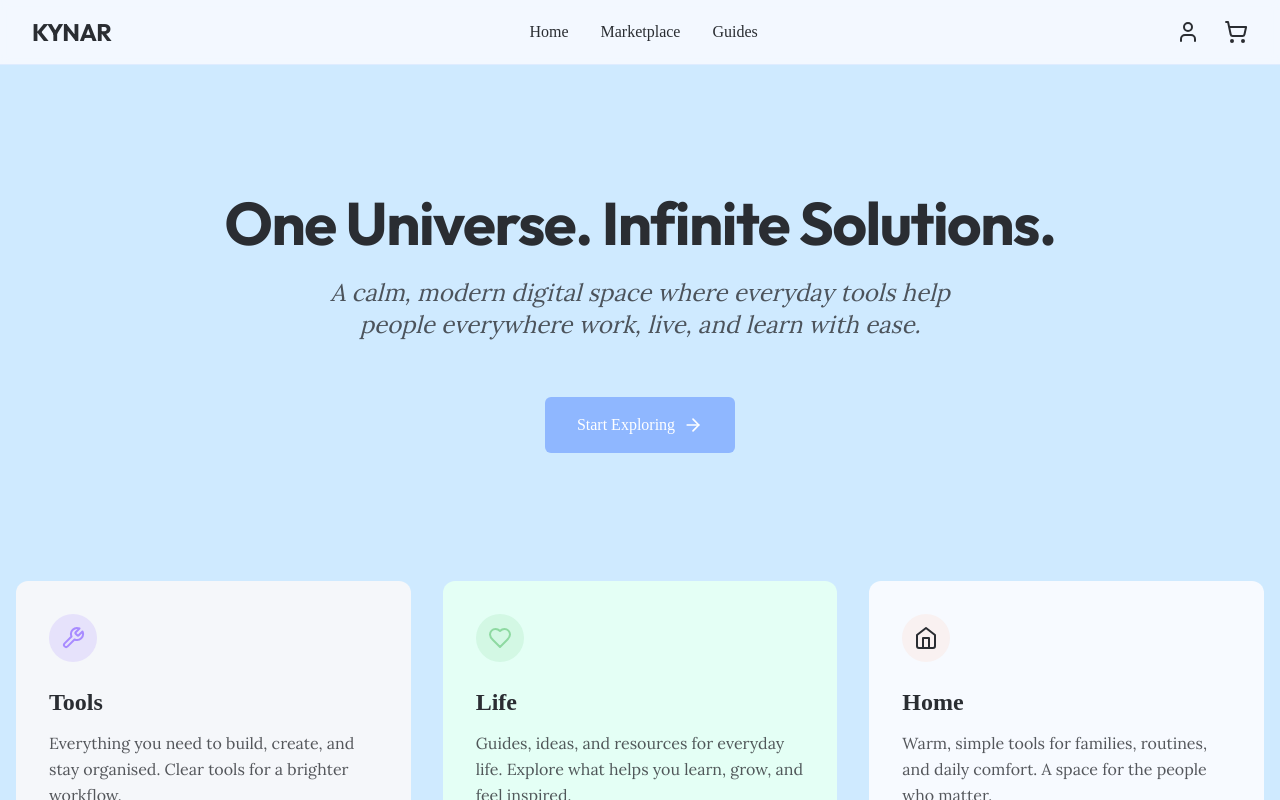
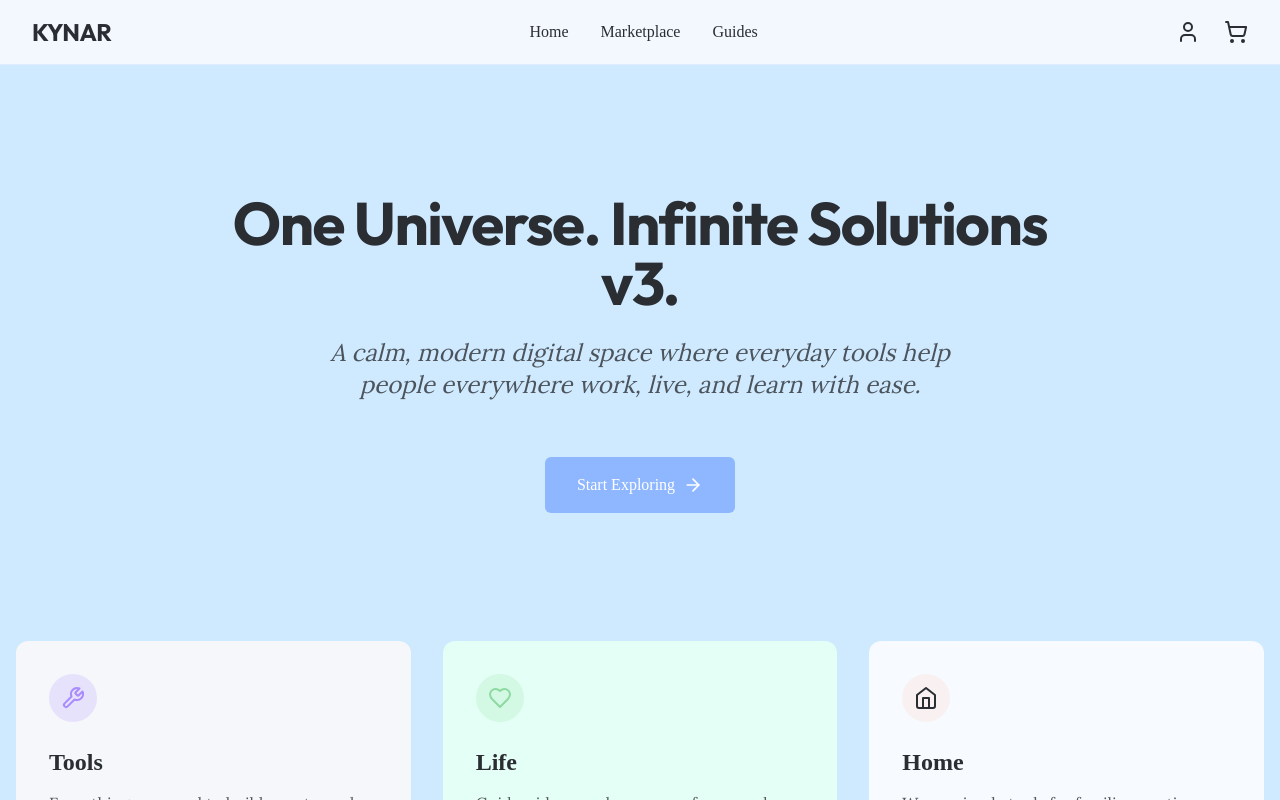
Before and after one commit to kynaruniverse/kynar-universe, a Next.js app: page / in a window 1280 px wide. Shown: the top 800 px of the page. Built offline with nearby package versions, Linux system fonts and the light colour scheme.

Commit message:
update page.tsx

```diff
--- a/app/page.tsx
+++ b/app/page.tsx
@@ -9,7 +9,7 @@ export default function Home() {
       <section className="w-full py-20 md:py-32 text-center px-4">
         <div className="max-w-4xl mx-auto space-y-6">
           <h1 className="text-4xl md:text-6xl font-bold font-sans text-primary-text tracking-tight">
-            One Universe. Infinite Solutions.
+            One Universe. Infinite Solutions v3.
           </h1>
           <p className="text-xl md:text-2xl font-serif text-primary-text/80 italic max-w-2xl mx-auto leading-relaxed">
             A calm, modern digital space where everyday tools help people everywhere work, live, and learn with ease.
```
